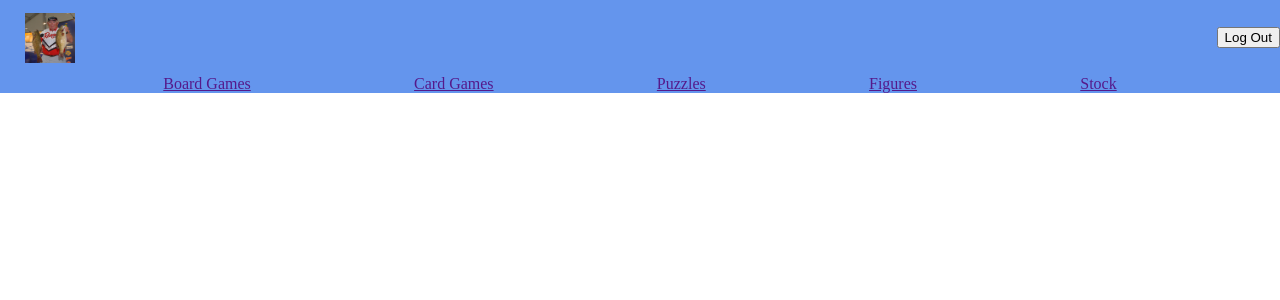
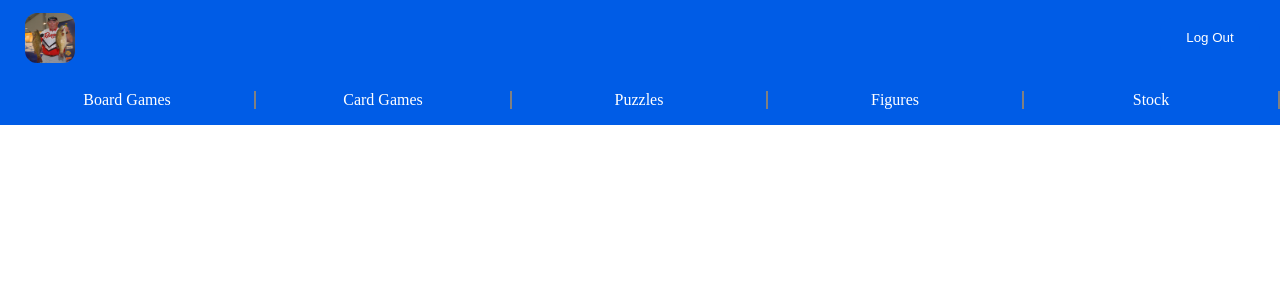
Before and after one commit to ScottForster400/Inventory-Managment-System, a PHP site: page / in a window 1280 px wide. Shown: the top 300 px of the page. Run offline with PHP 8.4, Linux system fonts and the light colour scheme.

Commit message:
Nav nearly complete

```diff
--- a/css/desktop.css
+++ b/css/desktop.css
@@ -24,6 +24,8 @@ nav #page-links{
     display: flex;
     flex-direction: row;
     justify-content: space-evenly;
+    align-items: center;
+    width: 100%;
 }
 .nav-top{
     display: flex;
@@ -32,8 +34,39 @@ nav #page-links{
     align-items: center;
     height: 75px;
 }
+.top-left-nav{
+    padding: 20px;
+}
+.top-left-nav a{
+    text-decoration: none;
+}
+.nav-top button{
+    height: 40px;
+    width: 100px;
+    display: flex;
+    justify-content: center;
+    align-items: center;
+    border-radius: 12px;
+    background-color: #005CE6;
+    border: none;
+    transition: background-color 0.5s;
+    border-radius: 12px;
+    color: white;
+}
+.nav-button :hover{
+    border: rgba(167, 163, 163, 0.19) solid 2px ;
+    background-color: #0149b5;
+    box-shadow: 0 8px 16px 0 rgba(167, 163, 163, 0.19), 0 6px 20px 0 rgba(167, 163, 163, 0.19);
+}
 .nav-bottom{
     height: 50px;
     display: flex;
     flex-direction: row;
 }
+
+#page-links a{
+    text-decoration: none;
+    color: white;
+    border-right: grey 2px solid;
+    width: 100%;
+}
--- a/css/mobile.css
+++ b/css/mobile.css
@@ -2,6 +2,22 @@ body{
     margin: 0px;
     height: auto;
     text-align: center;
+}
+.logo{
+    width: 100px;
+    height: 100px;
+    display: flex;
+    align-items: center;
+    justify-content: center;
+}
+.logo a{
+    width: 50%;
+    height: 50%;
+}
+.logo img{
+    width: 100%;
+    height: 100%;
+    border-radius: 12px;
 }
 
 nav{
@@ -9,7 +25,7 @@ nav{
     flex-direction: column;
     overflow: hidden;
     position: relative;
-    background-color: cornflowerblue;
+    background-color: #005CE6;
 }
 
 
--- a/includes/nav-include.php
+++ b/includes/nav-include.php
@@ -4,15 +4,15 @@
             <a href=""><img src="imgs/179yearoldman.jpg" alt=""></a>
         </div>
         <div class="top-left-nav">
-            <div class="cart">
+            <!-- <div class="cart">
                 <a href=""><i class="fas fa-shopping-cart"></i></a>
-            </div>
+            </div> -->
             <div class="log-out">
-                <button>Log Out</button>
+                <a href="" class="nav-button"><button >Log Out</button></a>
             </div>
         </div>
     </div>
-    <div nav-bottom>
+    <div class="nav-bottom">
         <div id="page-links">
             <a href="">Board Games</a>
             <a href="">Card Games</a>
```
